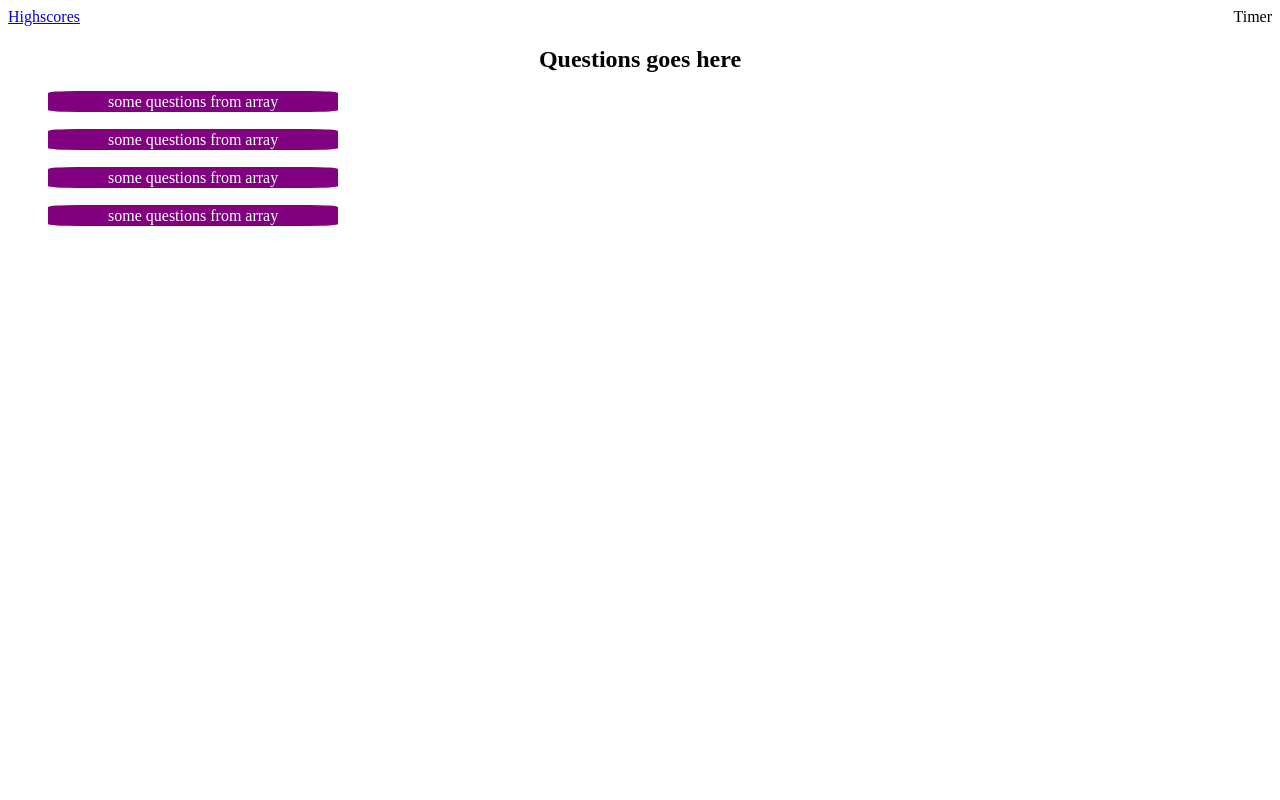
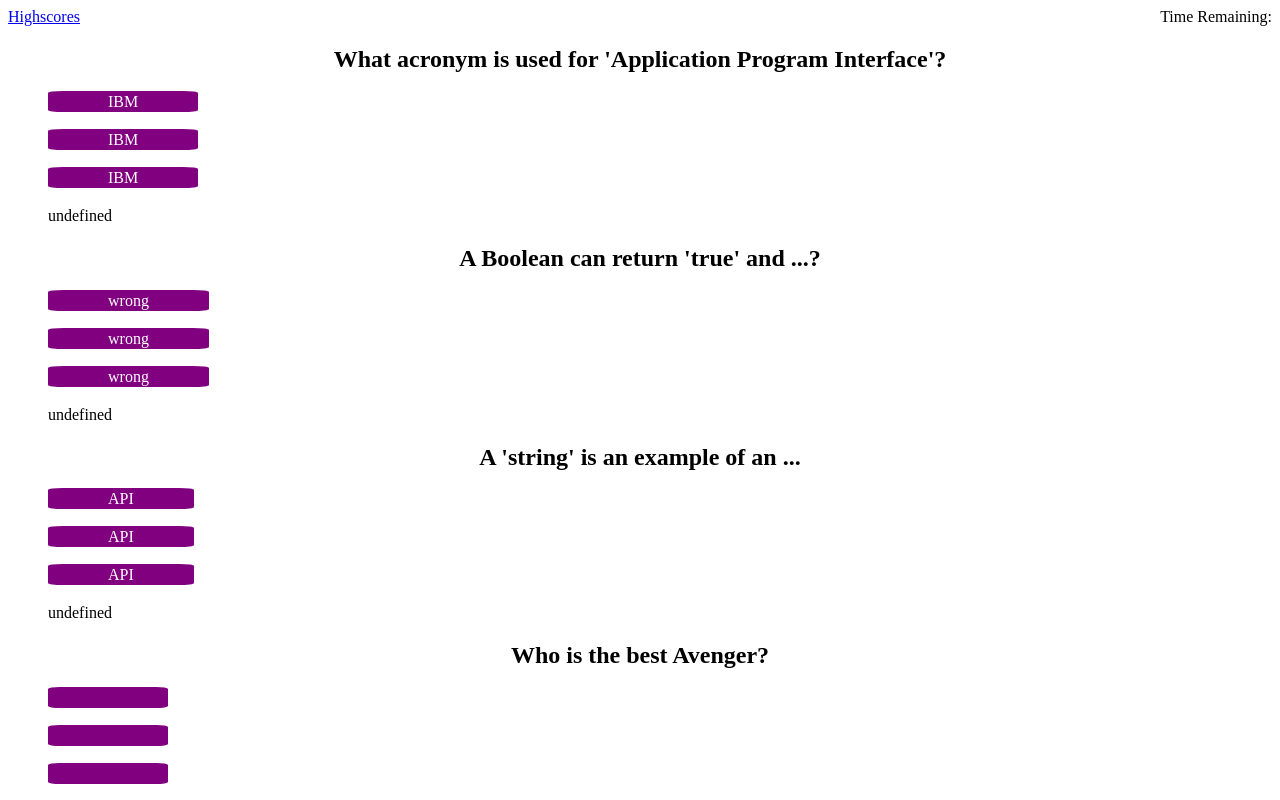
Before and after one commit to gingus55/coding-quiz, a plain HTML site: page index.html in a window 1280 px wide. Both pictures are taken after a click on the link "Start". Shown: the top 800 px of the page. Drawn offline with Linux system fonts and the light colour scheme.

Commit message:
managed to get questions logged but answers bugged

```diff
--- a/assets/js/script.js
+++ b/assets/js/script.js
@@ -2,36 +2,36 @@ console.log("Hello world");
 
 // I need an array of questions defined globally
 const questionArray = [
-    {question: "What acronym is used for 'Application Program Interface'?",
-     answer: 'API',
-     decoy: ['IBM', "CSS", "ABC"]},
-    {question: "A Boolean can return 'true' and ...?",
-     answer: "false",
-     decoy: ["say what?", "wrong", "whatever"]},
-    {question: "A 'string' is an example of an ...",
-     answer: "data type",
-     decoy: ["toy", "fruit", "API"]},
-    {question: "Who is the best Avenger?",
-     answer: "Hulk",
-     decoy: ["Iron Man", "Thor", "Black Widow"]},
-    {question: "How many primitive data types are there?",
-     answer: "7",
-     decoy: ["5","8","6"]},
-    {question: "Which of the following is an example of a 'loop'?",
-     answer: "while",
-     decoy: ["whenever","meanwhile","justify"]},
-    {question: "What is the acronym for Hypertext Markup Language?",
-     answer: "HTML",
-     decoy: ["CSS", "JS", "HML"]},
-    {question: "Which of the following asks if something is strictly equal?",
-     answer: "===",
-     decoy: ["==", "!==", "="]},
-    {question: "What does CSS stand for?",
-     answer: "Cascading style sheets",
-     decoy: ["Cascading sheet styles", "Computer styling sheets", "Computational sheet styles"]},
-    {question: "Which is the index value of the first element in an array?",
-     answer: "0",
-     decoy: ["1", "first", "foo"]}
+    {"question": "What acronym is used for 'Application Program Interface'?",
+     "answer": 'API',
+     "decoy": ['IBM', "CSS", "ABC"]},
+    {"question": "A Boolean can return 'true' and ...?",
+     "answer": "false",
+     "decoy": ["say what?", "wrong", "whatever"]},
+    {"question": "A 'string' is an example of an ...",
+     "answer": "data type",
+     "decoy": ["toy", "fruit", "API"]},
+    {"question": "Who is the best Avenger?",
+     "answer": "Hulk",
+     "decoy": ["Iron Man", "Thor", "Black Widow"]},
+    {"question": "How many primitive data types are there?",
+     "answer": "7",
+     "decoy": ["5","8","6"]},
+    {"question": "Which of the following is an example of a 'loop'?",
+     "answer": "while",
+     "decoy": ["whenever","meanwhile","justify"]},
+    {"question": "What is the acronym for Hypertext Markup Language?",
+     "answer": "HTML",
+     "decoy": ["CSS", "JS", "HML"]},
+    {"question": "Which of the following asks if something is strictly equal?",
+     "answer": "===",
+     "decoy": ["==", "!==", "="]},
+    {"question": "What does CSS stand for?",
+     "answer": "Cascading style sheets",
+     "decoy": ["Cascading sheet styles", "Computer styling sheets", "Computational sheet styles"]},
+    {"question": "Which is the index value of the first element in an array?",
+     "answer": "0",
+     "decoy": ["1", "first", "foo"]}
 ];
 
 const mainScreen = document.getElementById("main-container");
@@ -76,31 +76,59 @@ buildQuestionPage();
 
 console.log("clicked!");
 // needs to start timer
+
+
 };
 
 startClick.addEventListener('click', begin);
 
+// I need some logic to build my questions
+// console.log(questionArray);
+
+// here I will build my question-page
+// for( let i=0; i<questionArray.length; i++){
 
 
-// here I will build my question-page
+const buildQuestionPage = function(){
+    for (let i = 0; i < questionArray.length; i++){
 
-const buildHeader = function(){
+    const buildQuestion = function(){
+    // for (let i = 0; i < questionArray.length; i++){
+
         const headerTwo = document.createElement("h2");
-    headerTwo.textContent="Questions goes here";
+        // console.log(questionArray[i].question);
+        // headerTwo.textContent = questionArray[i].question;
+        headerTwo.textContent = questionArray[i].question;
+
         return headerTwo;
+    // };
     };
 
-const getQuestions = function(){
+    const getAnswer = function(){
 
         const responseBtn= document.createElement("a");
         responseBtn.setAttribute("class","response-button");
-    responseBtn.textContent="some questions from array";
+        responseBtn.textContent= questionArray[i].answer[i];
+
+        const liItem= document.createElement("li");
+
+        liItem.appendChild(responseBtn);
+    };
+
+
+    const getDecoys = function(){
+    // for (let i = 0; i < questionArray[i].decoy.length; i++){
+    // console.log(questionArray[i].decoy.length);
+        const responseBtn= document.createElement("a");
+        responseBtn.setAttribute("class","response-button");
+        responseBtn.textContent= questionArray[i].decoy[i];
 
         const liItem= document.createElement("li");
 
         liItem.appendChild(responseBtn);
 
         return liItem;
+    // };
     };
 
     const buildListContainer = function(){
@@ -111,14 +139,12 @@ const buildListContainer = function(){
     };
 
 
-const buildQuestionPage = function(){
-
-    const header = buildHeader();
+    const header = buildQuestion();
     const listContainer = buildListContainer();
-    const question1 = getQuestions();
-    const question2 = getQuestions();
-    const question3 = getQuestions();
-    const question4 = getQuestions();
+    const question1 = getDecoys();
+    const question2 = getDecoys();
+    const question3 = getDecoys();
+    const question4 = getAnswer();
 
 
     listContainer.append(question1, question2, question3, question4);
@@ -132,4 +158,5 @@ const buildQuestionPage = function(){
 
     mainScreen.appendChild(questionPage);
 };
+};
 // pretty sure this is working as can see correct HTML in console log
--- a/index.html
+++ b/index.html
@@ -13,7 +13,7 @@
         <div>
             <a href="#">Highscores</a>
         </div>
-        <div id="timer">Timer</div>
+        <div id="timer">Time Remaining: <span id="countdown"></span></div>
     </header>
 
     <main id="main-container"></main>
```
Lines whose indentation alone changed are shown as unchanged.
